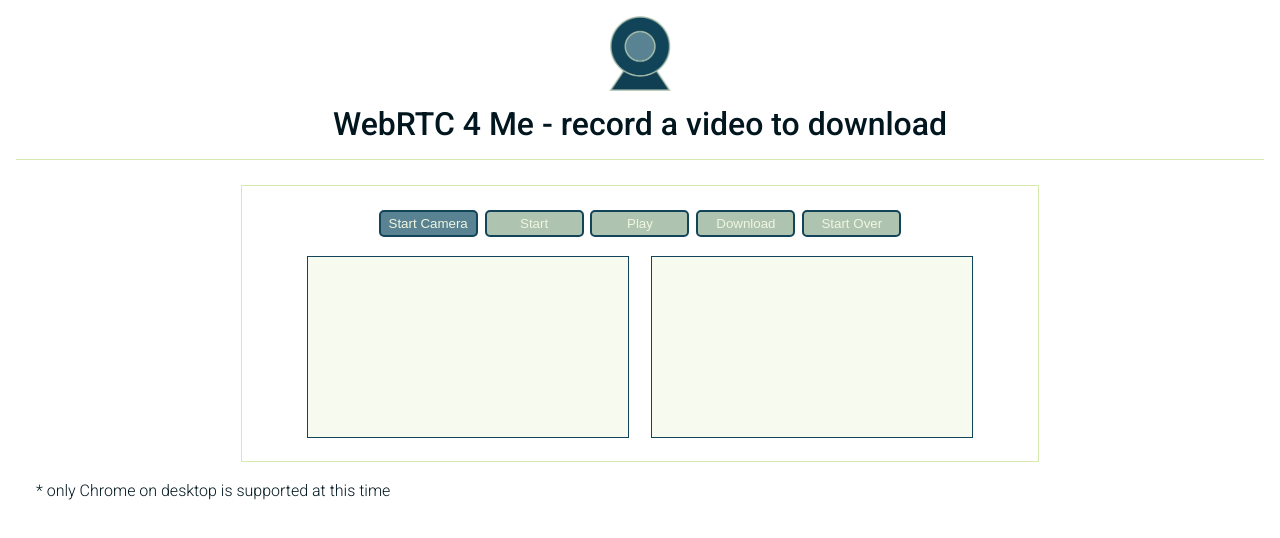
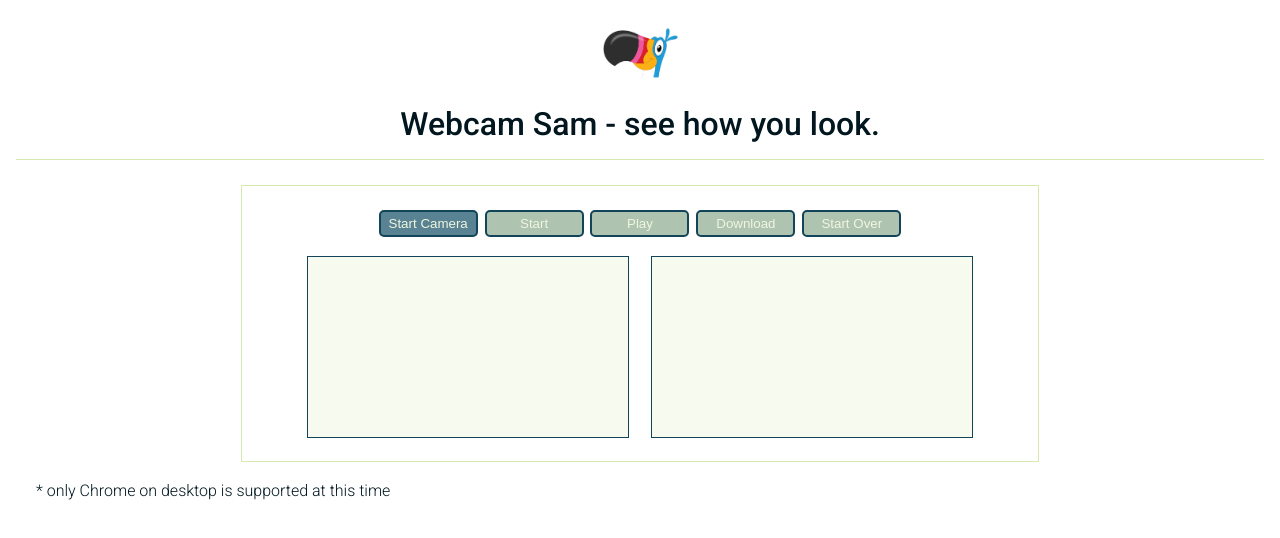
Before and after one commit to ryanmeinzer/WebRTC-recorder, a plain HTML site: page index.html in a window 1280 px wide. Drawn offline with Linux system fonts and the light colour scheme.

Commit message:
changed name, title, logo, etc.

```diff
--- a/index.html
+++ b/index.html
@@ -21,7 +21,7 @@
 
     <base target="_blank">
 
-    <title>WebRTC 4 Me (chrome desktop only)</title>
+    <title>Webcam Sam (chrome desktop only)</title>
 
     <link rel="icon" sizes="192x192" href="images/icon.png">
     <link href="//fonts.googleapis.com/css?family=Roboto:300,400,500,700" rel="stylesheet" type="text/css">
@@ -33,10 +33,10 @@
 <body>
 
     <div class="logo">
-        <img src="images/webrtc4me-logo.png" alt="WebRTC 4 Me Logo" height="75" background-color="transparent">
+        <img src="images/webcamsam-logo.png" alt="Webcam Sam Logo" height="75" background-color="transparent">
     </div>
 
-    <h1>WebRTC 4 Me - record a video to download</h1>
+    <h1>Webcam Sam - see how you look.</h1>
 
     <div id="container">
 
```
Also changed, not shown: images/icon.png, images/webcamsam-logo.png (added), images/webrtc4me-logo.png (deleted).
